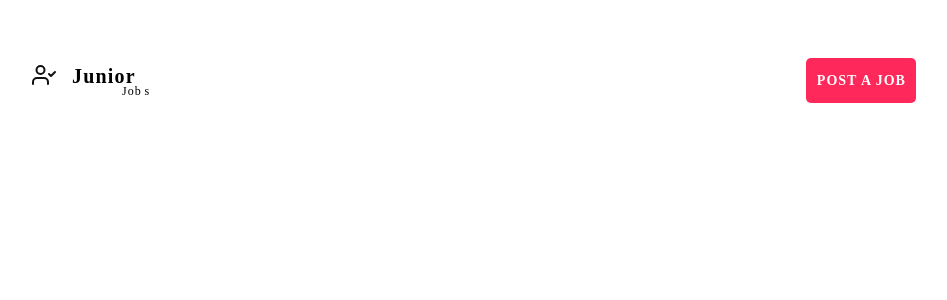
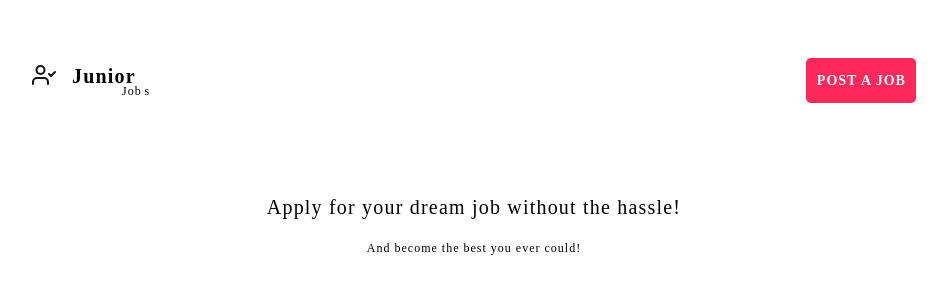
Before and after one commit to SmallShaqs/intrnships-react, a React (Create React App) app: page / in a window 1280 px wide. Shown: the top 300 px of the page, without its empty margins (166-1113 px from the left). Built offline with nearby package versions, Linux system fonts and the light colour scheme.

Commit message:
Add Slogan

```diff
--- a/src/App.js
+++ b/src/App.js
@@ -1,12 +1,27 @@
 import React from "react";
+import styled from "styled-components";
 
 import Header from "./components/Header/Header";
 import PageContainer from "./components/Layout/PageContainer";
+
+import Slogan from "./components/Slogan/Slogan";
+
+const CenterSlogan = styled.div`
+  margin: auto;
+  padding-top: 70px;
+
+  text-align: center;
+  max-width: 500px;
+`;
+
 export default class App extends React.Component {
   render() {
     return (
       <PageContainer>
         <Header />
+        <CenterSlogan>
+          <Slogan />
+        </CenterSlogan>
       </PageContainer>
     );
   }
--- /dev/null
+++ b/src/components/Slogan/Slogan.jsx
@@ -0,0 +1,24 @@
+import React from "react";
+import styled from "styled-components";
+
+const Main = styled.p`
+  font-family: MaisonNeue-Demi;
+  font-size: 20px;
+  color: #000000;
+  letter-spacing: 1.2px;
+  line-height: 1.4em;
+`;
+
+const Side = styled.p`
+  font-family: MaisonNeue-Medium;
+  font-size: 12px;
+  color: #000000;
+  letter-spacing: 1px;
+`;
+
+export default () => (
+  <React.Fragment>
+    <Main>Apply for your dream job without the hassle!</Main>
+    <Side>And become the best you ever could!</Side>
+  </React.Fragment>
+);
```
